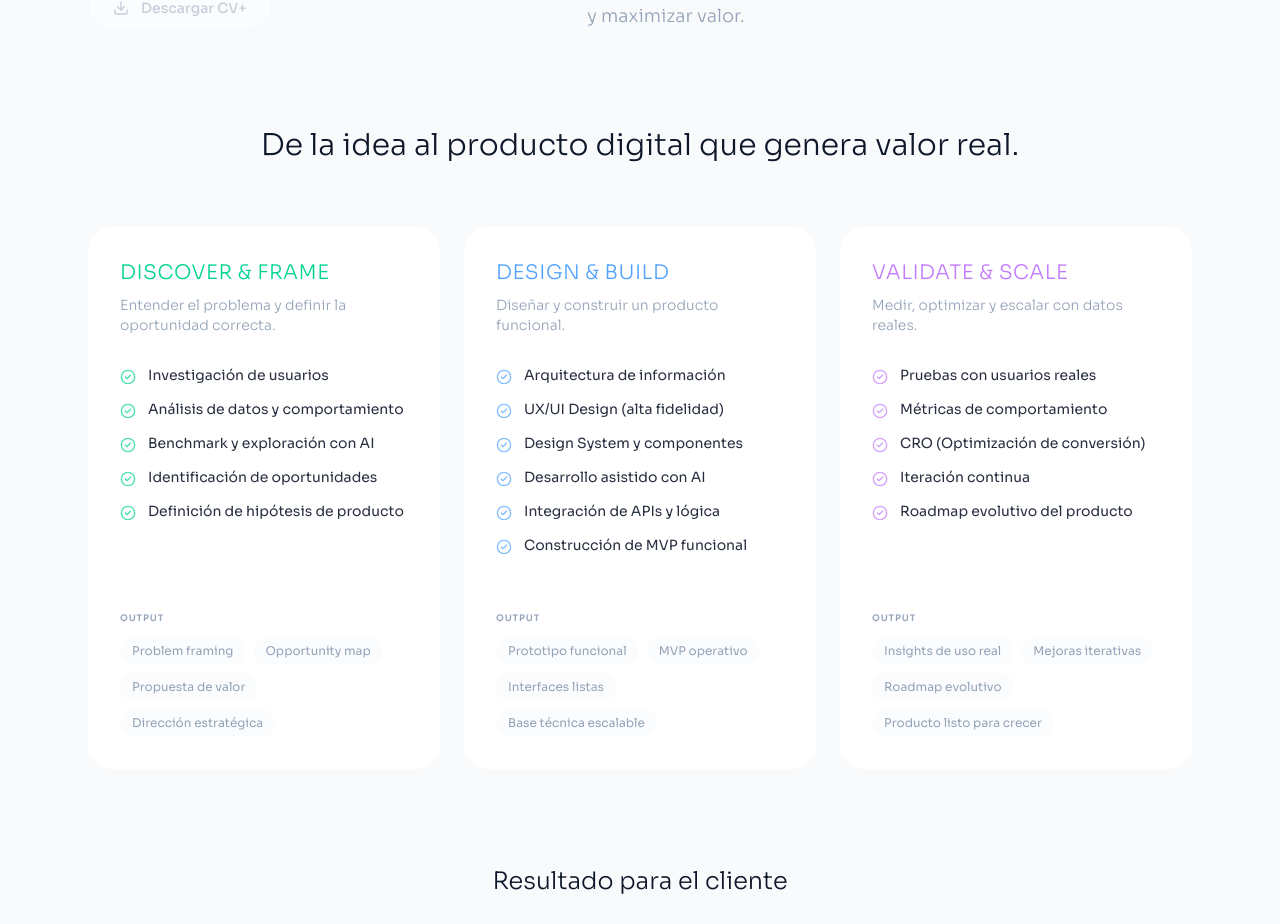
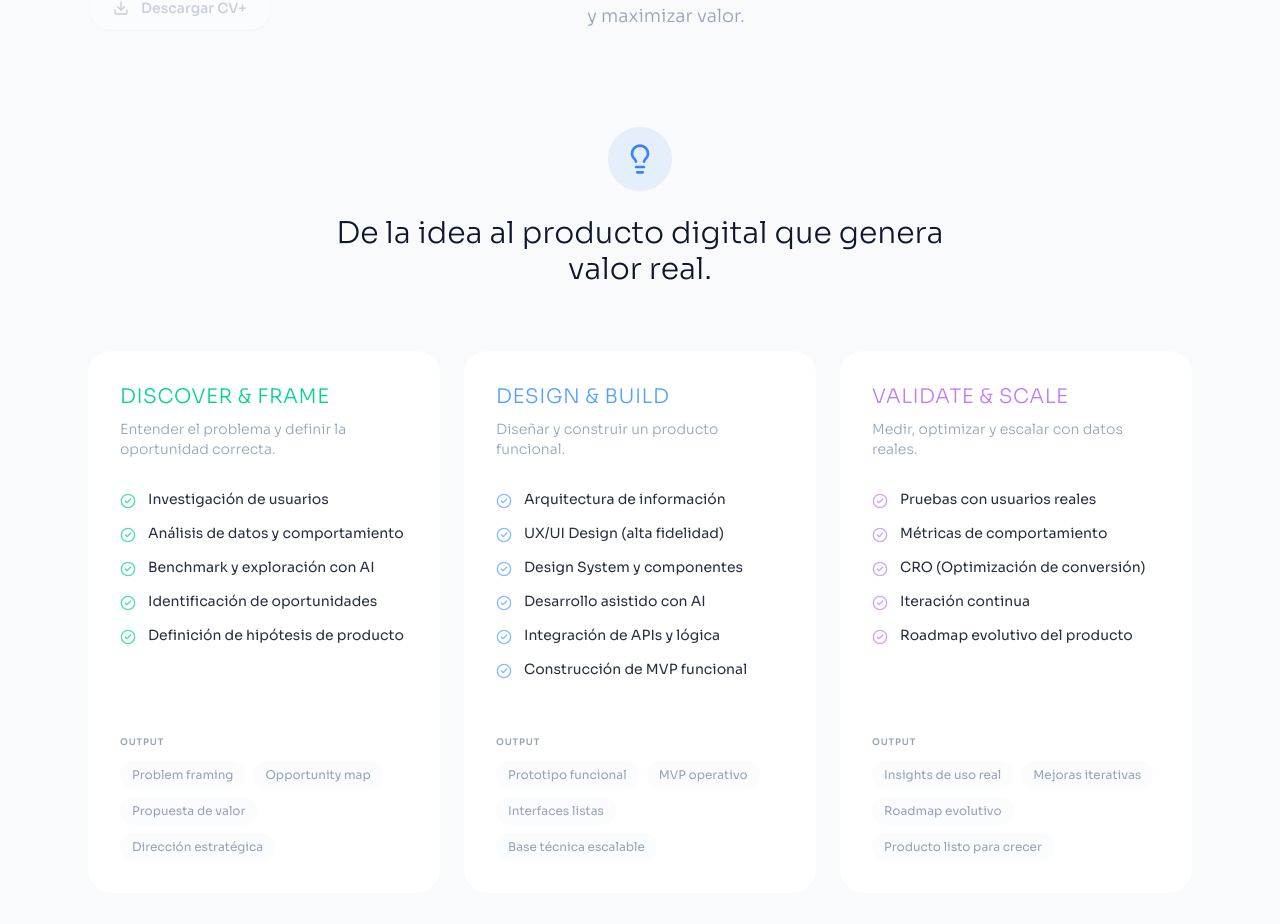
Before and after one commit to fcophox/ultracms-website-fcophox, a Next.js app: page /methodology in a window 1280 px wide. Shown: the part 1219-2143 px from the top of the page. Built offline with nearby package versions, Linux system fonts and the light colour scheme; no server answers.

Commit message:
feat: add lightbulb icon above methodology subtitle

```diff
--- a/src/components/methodology-schema.tsx
+++ b/src/components/methodology-schema.tsx
@@ -1,7 +1,7 @@
 "use client";
 
 import { motion } from "framer-motion";
-import { Search, PenTool, BarChart3, CheckCircle2, ArrowRight } from "lucide-react";
+import { Search, PenTool, BarChart3, CheckCircle2, ArrowRight, Lightbulb } from "lucide-react";
 import { useTranslations } from "next-intl";
 
 export function MethodologySchema() {
@@ -45,8 +45,11 @@ export function MethodologySchema() {
 
   return (
     <section className="w-full mt-16 mb-24 relative">
-      <div className="text-center mb-16">
-        <h2 className="text-2xl md:text-3xl font-light text-muted-foreground">
+      <div className="flex flex-col items-center justify-center text-center mb-16">
+        <div className="w-16 h-16 bg-primary/10 rounded-full flex items-center justify-center mb-6 text-primary shadow-[0_0_30px_rgba(var(--primary),0.2)]">
+          <Lightbulb className="w-8 h-8" />
+        </div>
+        <h2 className="text-2xl md:text-3xl font-light text-muted-foreground max-w-2xl mx-auto">
           {t('mainSubtitle')}
         </h2>
       </div>
```
